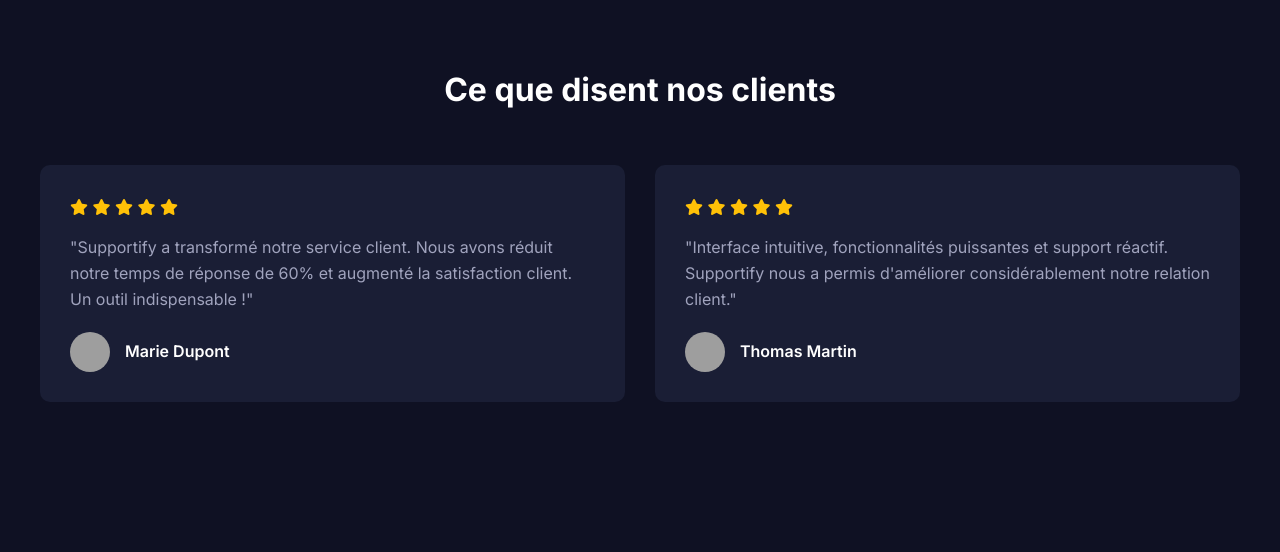
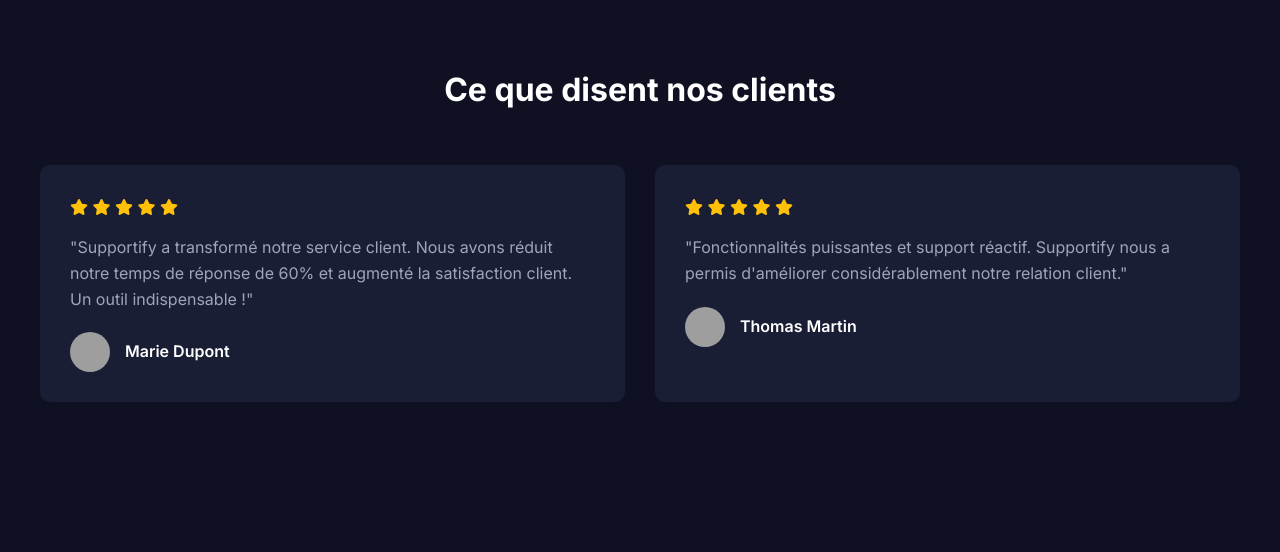
Before and after one commit to NadaZirari/Supportify-fil-rouge, a Laravel app: page / in a window 1280 px wide. Shown: the part 1739-2291 px from the top of the page. Run offline with Laravel 12, Linux system fonts and the light colour scheme; grey boxes are pictures that could not be loaded.

Commit message:
modified the home page just the design

```diff
--- a/filrouge/resources/views/welcome.blade.php
+++ b/filrouge/resources/views/welcome.blade.php
@@ -498,7 +498,7 @@
                     <i class="fas fa-star"></i>
                     <i class="fas fa-star"></i>
                 </div>
-                <p class="testimonial-text">"Interface intuitive, fonctionnalités puissantes et support réactif. Supportify nous a permis d'améliorer considérablement notre relation client."</p>
+                <p class="testimonial-text">"Fonctionnalités puissantes et support réactif. Supportify nous a permis d'améliorer considérablement notre relation client."</p>
                 <div class="testimonial-author">
                     <div class="author-avatar">
                         <img src="{{ asset('images/avatar2.jpg') }}" alt="Avatar" onerror="this.src='https://via.placeholder.com/40'">
```
